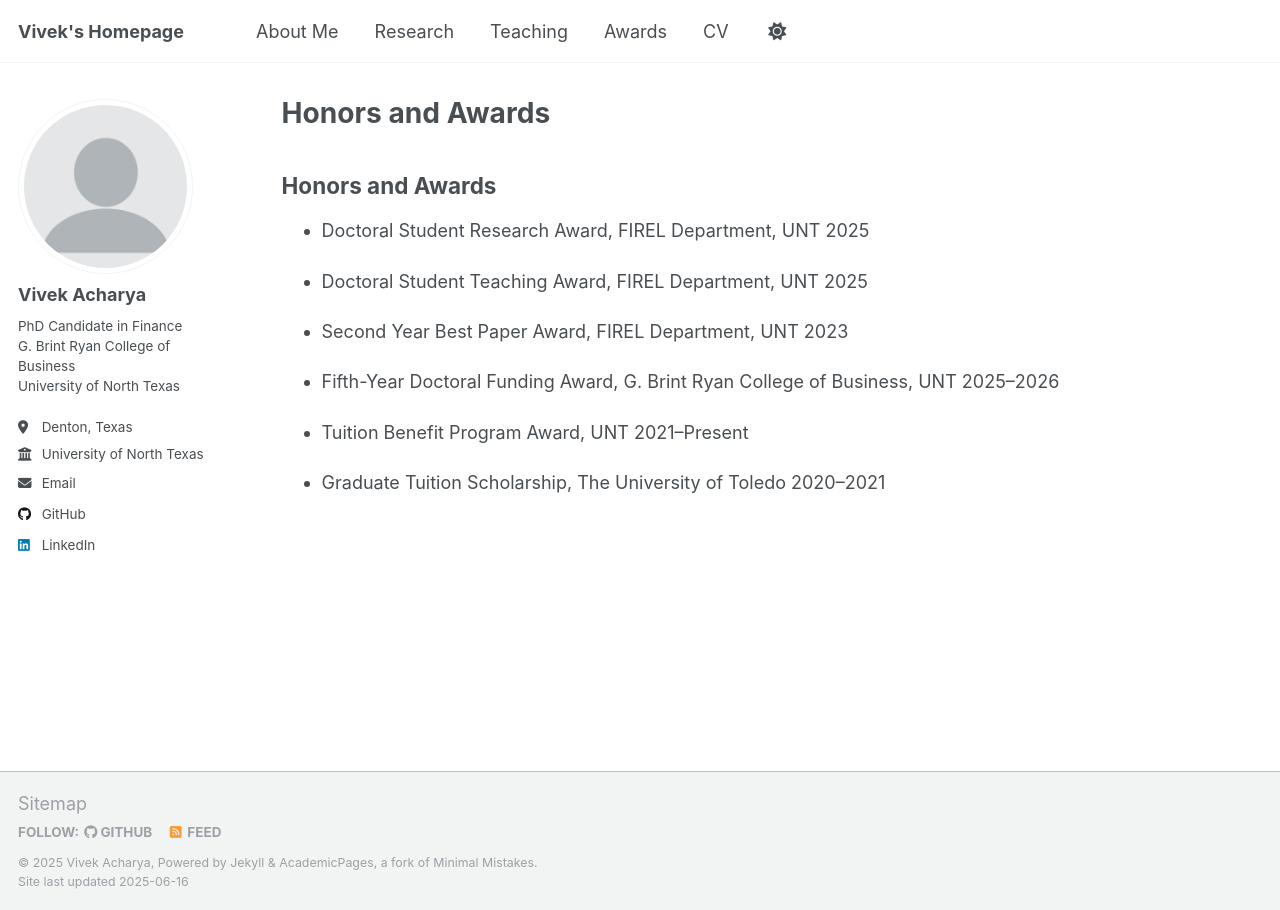
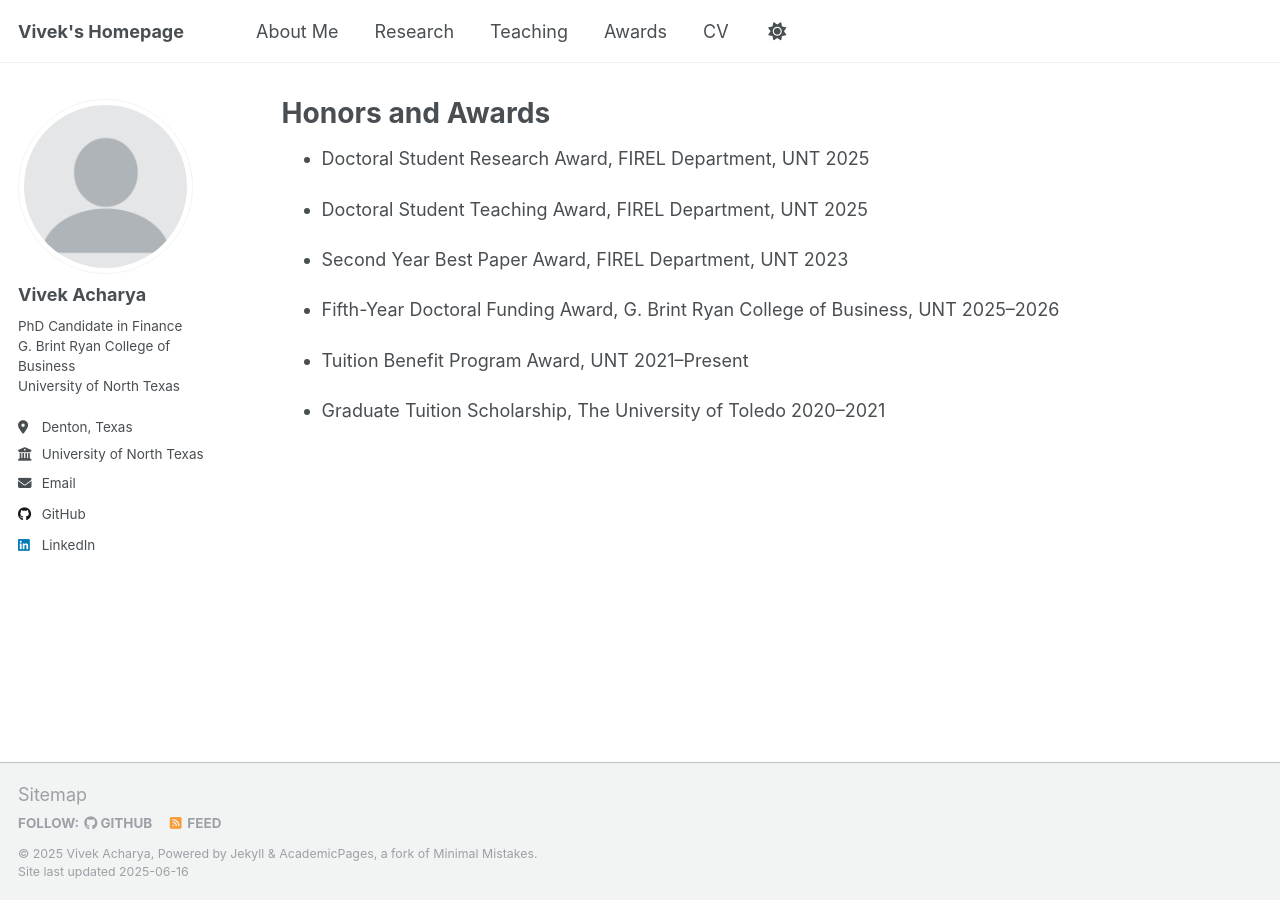
Before and after one commit to achvivek/achvivek.github.io, a Jekyll site: the page built from _pages/awards.md, in a window 1280 px wide. Built offline with Jekyll 4.4.1, drawn with Linux system fonts in a browser that asks for light colours.

Commit message:
awards.md

```diff
--- a/_pages/awards.md
+++ b/_pages/awards.md
@@ -5,7 +5,6 @@ permalink: /awards/
 author_profile: true
 ---
 
-## **Honors and Awards**
 
 - Doctoral Student Research Award, FIREL Department, UNT 2025
 
```
